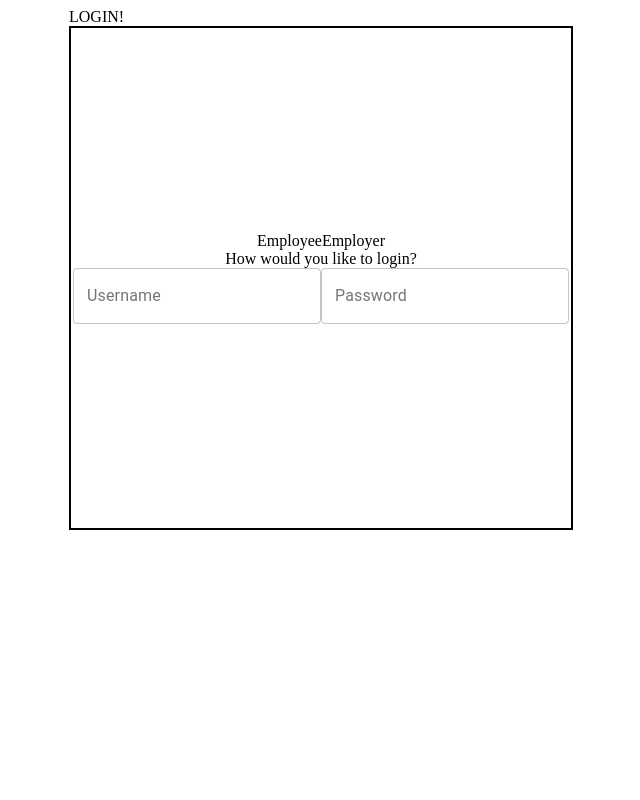
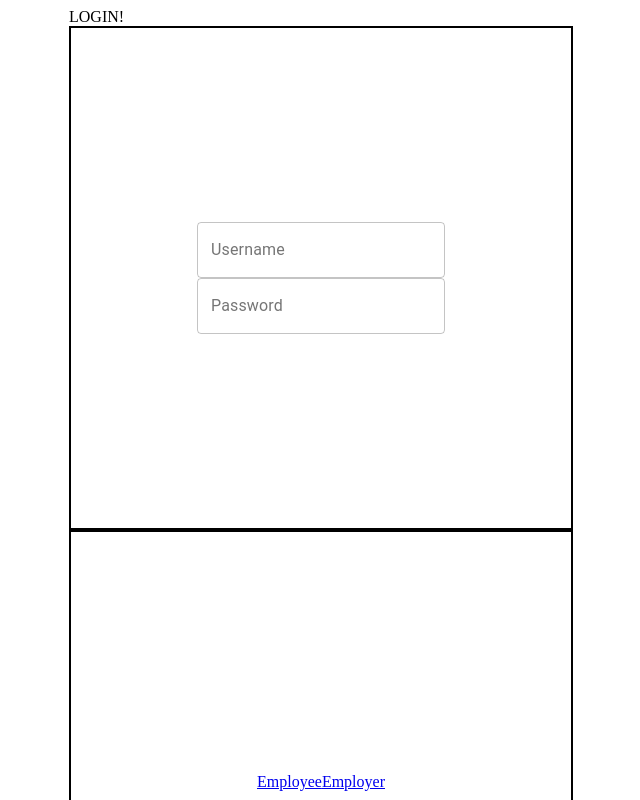
Before and after one commit to Geodudez/PollTree, a React app: page /employerLogin in a window 1280 px wide. Shown: the top 800 px of the page, without its empty margins (327-967 px from the left). Built offline with nearby package versions, Linux system fonts and the light colour scheme.

Commit message:
updating link cannot get the main page to not render

```diff
--- a/client/components/Login.js
+++ b/client/components/Login.js
@@ -1,8 +1,13 @@
 import React from 'react';
+
 import EmployeeProfile from './employee/employeeProfile';
 import EmployerProfile from './employer/EmployerProfile';
-import TextField from '@material-ui/core/TextField';
+import { BrowserRouter, Route, Switch } from 'react-router-dom';
+import EmployerLogin from './employer/EmployerLogin.js';
+import EmployeeLogin from './employee/employeeLogin';
+
 import { makeStyles } from '@material-ui/core/styles';
+import { Link } from 'react-router-dom';
 
 const useStyles = makeStyles((theme) => ({
   root: {
@@ -16,32 +21,39 @@ const useStyles = makeStyles((theme) => ({
 function LoginComponent() {
   const classes = useStyles();
   return (
+    <div>
+      <BrowserRouter>
+        <Switch>
+          <Route path='/employeeLogin' render={() => <EmployeeLogin />} />
+          <Route path='/employerLogin' render={() => <EmployerLogin />} />
+        </Switch>
         <div className='LoginComponent-Holder'>
           <div id='employee-employer-login-nav'>
+            <Link to='/employeeLogin'>
               <div>Employee</div>
+            </Link>
+            <Link to='/employerLogin'>
               <div>Employer</div>
+            </Link>
           </div>
-      <div>How would you like to login?</div>
-      <div>
-        <TextField
-          id='outlined-helperText'
-          label='Username'
-          // defaultValue='Default Value'
-          // helperText='Some important text'
-          variant='outlined'
-        />
-        <TextField
-          id='outlined-password-input'
-          label='Password'
-          type='password'
-          autoComplete='current-password'
-          variant='outlined'
-        />
         </div>
-      {/* <EmployeeProfile /> */}
-      {/* <EmployerProfile /> */}
+      </BrowserRouter>
     </div>
   );
 }
 
+{
+  /* <div className='LoginComponent-Holder'>
+<div id='employee-employer-login-nav'>
+  <Link to='/employeeLogin'>
+    <div>Employee</div>
+  </Link>
+  <Link to='/employerLogin'>
+    <div>Employer</div>
+  </Link>
+</div>
+<div>How would you like to log in?</div>
+</div> */
+}
+
 export default LoginComponent;
--- a/client/components/employer/EmployerLogin.js
+++ b/client/components/employer/EmployerLogin.js
@@ -1,8 +1,24 @@
-import React from 'react'
+import TextField from '@material-ui/core/TextField';
+import React from 'react';
 const EmployerLogin = (props) => {
-    rturn(
-        <div>EmployerLoginInfo</div>
-    )
-}
+  return (
+    <div className='LoginComponent-Holder'>
+      <TextField
+        id='outlined-helperText'
+        label='Username'
+        // defaultValue='Default Value'
+        // helperText='Some important text'
+        variant='outlined'
+      />
+      <TextField
+        id='outlined-password-input'
+        label='Password'
+        type='password'
+        autoComplete='current-password'
+        variant='outlined'
+      />
+    </div>
+  );
+};
 
 export default EmployerLogin;
--- a/package.json
+++ b/package.json
@@ -49,6 +49,7 @@
     "pg": "^8.6.0",
     "react": "^17.0.2",
     "react-dom": "^17.0.2",
+    "react-router-dom": "^5.2.0",
     "sass-loader": "^12.0.0",
     "style-loader": "^2.0.0",
     "webpack-cli": "^4.7.2"
```
Also changed, not shown: client/App.jsx (+12 -0 lines), 1 other file (tests, documents, lock files or other folders). Lines whose indentation alone changed are shown as unchanged.
